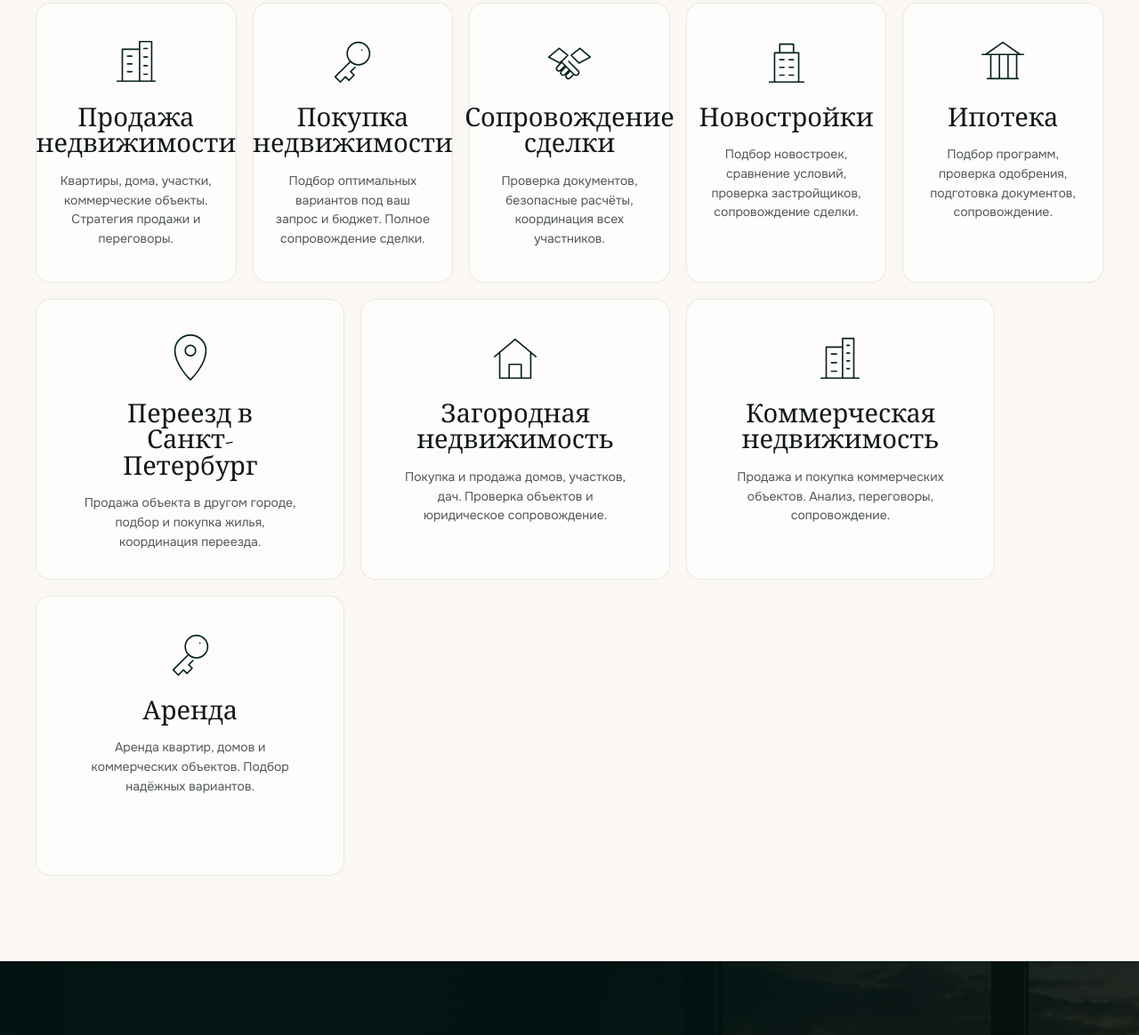
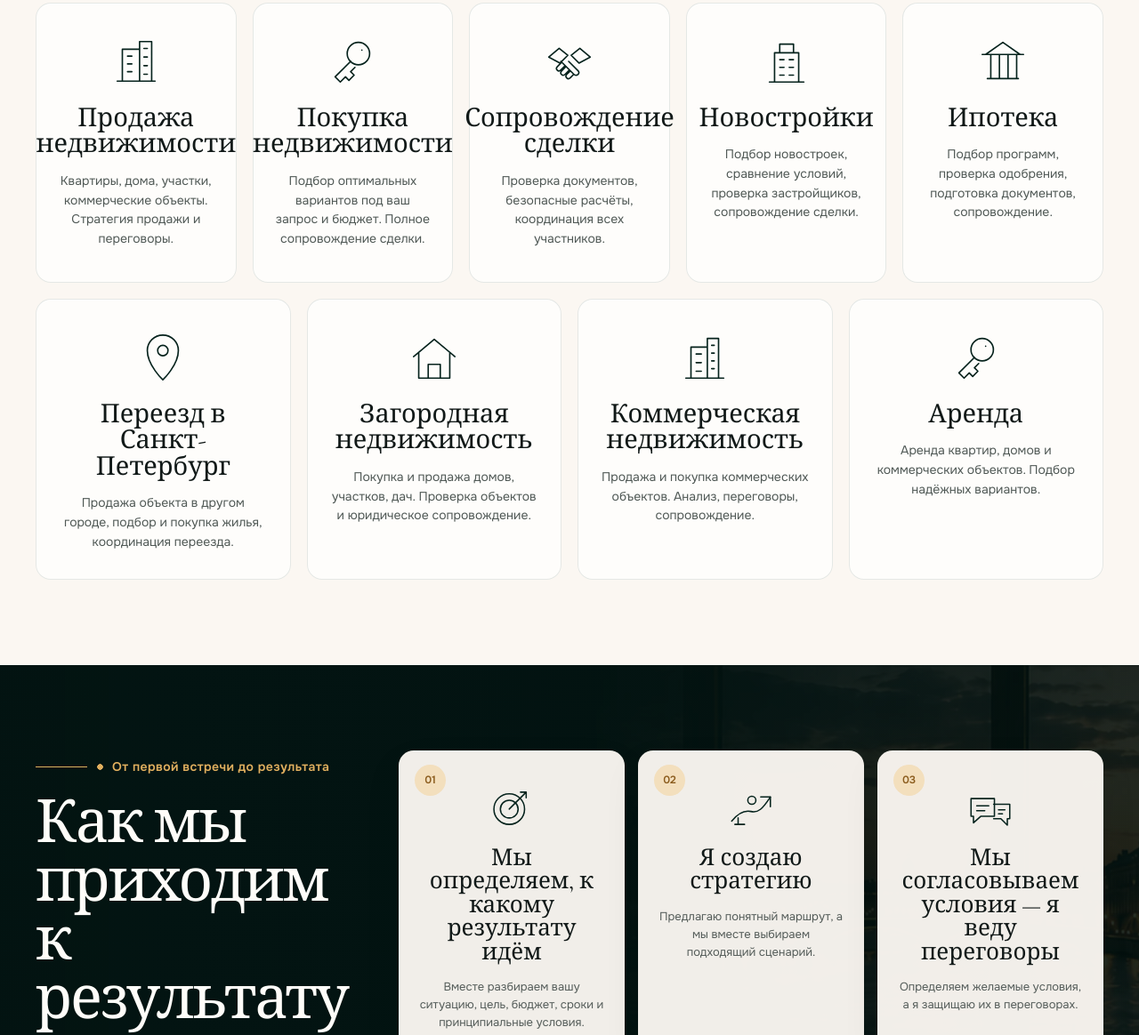
Before and after one commit to 7b62ng69z2-glitch/artem-perlov-landing, a website: page index.html in a window 1280 px wide. Shown: the part 1194-2358 px from the top of the page at 89% size. Drawn offline with nearby package versions, Linux system fonts and the light colour scheme.

Commit message:
Add files via upload

```diff
--- a/styles.css
+++ b/styles.css
@@ -177,7 +177,7 @@ button { cursor: pointer; }
 .eyebrow {
   display: flex;
   align-items: center;
-  gap: 14px;
+  gap: 10px;
   margin: 0 0 20px;
   color: var(--green-800);
   font-family: var(--sans);
@@ -187,18 +187,14 @@ button { cursor: pointer; }
 }
 .eyebrow::before {
   content: "";
-  width: 58px;
-  height: 1px;
-  background: currentColor;
+  flex: 0 0 76px;
+  width: 76px;
+  height: 7px;
+  background:
+    linear-gradient(currentColor, currentColor) left center / 58px 1px no-repeat,
+    radial-gradient(circle, currentColor 0 3px, transparent 3.5px) right center / 7px 7px no-repeat;
 }
-.eyebrow::after {
-  content: "";
-  width: 7px;
-  height: 7px;
-  margin-left: -20px;
-  border-radius: 50%;
-  background: currentColor;
-}
+.eyebrow::after { content: none; }
 .eyebrow--gold { color: var(--gold-light); }
 .section-heading h2,
 .process h2,
@@ -222,11 +218,11 @@ button { cursor: pointer; }
 .services { padding-bottom: 96px; }
 .services__grid {
   display: grid;
-  grid-template-columns: repeat(10, minmax(0, 1fr));
+  grid-template-columns: repeat(20, minmax(0, 1fr));
   gap: 18px;
 }
 .service-card {
-  grid-column: span 2;
+  grid-column: span 4;
   min-height: 315px;
   display: flex;
   flex-direction: column;
@@ -247,8 +243,8 @@ button { cursor: pointer; }
   box-shadow: var(--shadow);
   outline: none;
 }
-.service-card--wide { grid-column: span 3; }
-.service-card:nth-last-child(-n+3) { grid-column: span 3; }
+.service-card--wide { grid-column: span 5; }
+.service-card:nth-last-child(-n+4) { grid-column: span 5; }
 .service-card__icon {
   width: 62px;
   height: 62px;
@@ -541,7 +537,7 @@ button { cursor: pointer; }
   .hero { min-height: 900px; background-position: 44% center; }
   .hero__benefits { gap: 24px; }
   .services__grid { grid-template-columns: repeat(6, minmax(0, 1fr)); }
-  .service-card, .service-card--wide, .service-card:nth-last-child(-n+3) { grid-column: span 2; }
+  .service-card, .service-card--wide, .service-card:nth-last-child(-n+4) { grid-column: span 2; }
   .process__layout { grid-template-columns: 1fr; }
   .process__intro { max-width: 820px; }
   .process__intro p:last-child { max-width: 720px; }
@@ -577,7 +573,7 @@ button { cursor: pointer; }
   .section-heading h2, .process h2, .about h2 { font-size: clamp(45px, 12vw, 65px); }
   .services { padding-bottom: 68px; }
   .services__grid { grid-template-columns: repeat(2, minmax(0, 1fr)); gap: 12px; }
-  .service-card, .service-card--wide, .service-card:nth-last-child(-n+3) { grid-column: span 1; min-height: 290px; padding: 28px 18px 24px; }
+  .service-card, .service-card--wide, .service-card:nth-last-child(-n+4) { grid-column: span 1; min-height: 290px; padding: 28px 18px 24px; }
   .service-card__title { font-size: 25px; }
 
   .process { padding-top: 70px; background-attachment: scroll; }
@@ -607,7 +603,7 @@ button { cursor: pointer; }
 
   .section-heading > p:last-child { font-size: 16px; }
   .services__grid { grid-template-columns: 1fr; }
-  .service-card, .service-card--wide, .service-card:nth-last-child(-n+3) { min-height: 0; }
+  .service-card, .service-card--wide, .service-card:nth-last-child(-n+4) { min-height: 0; }
 
   .steps { grid-template-columns: 1fr; }
   .step-card { min-height: 0; }
```
